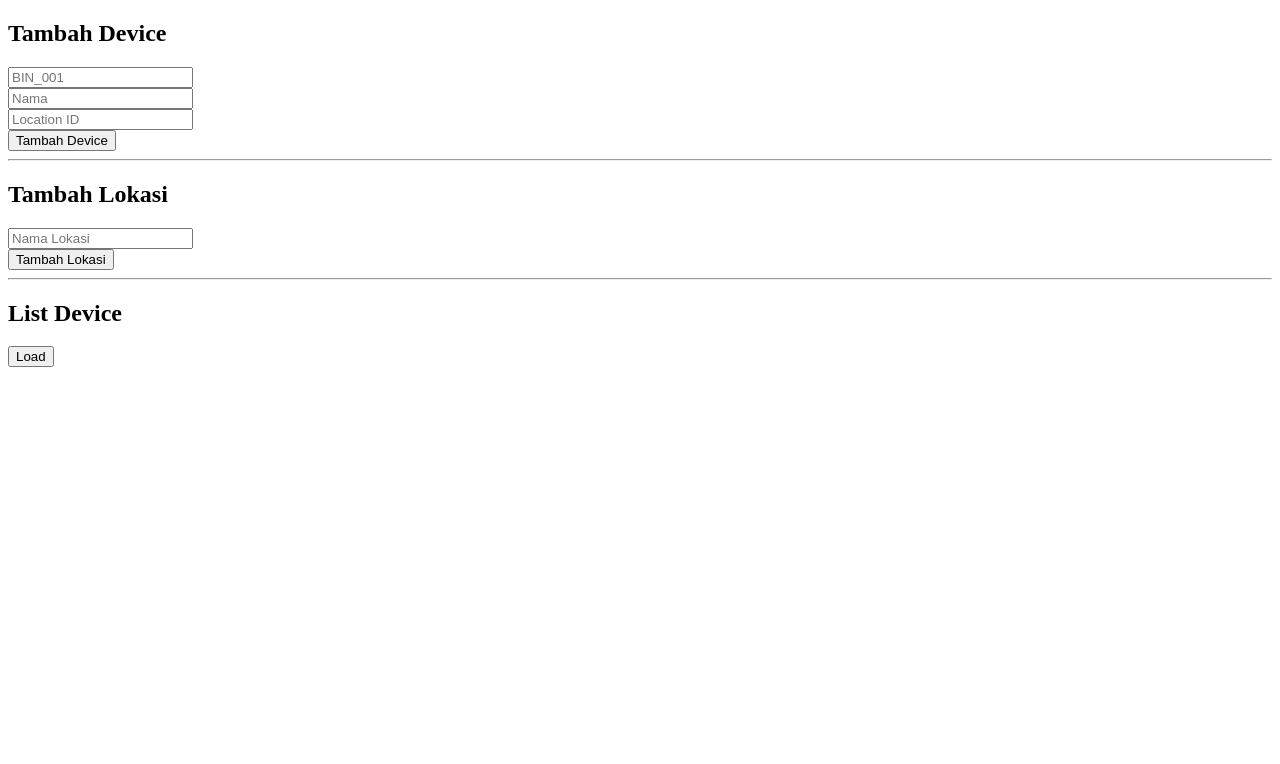
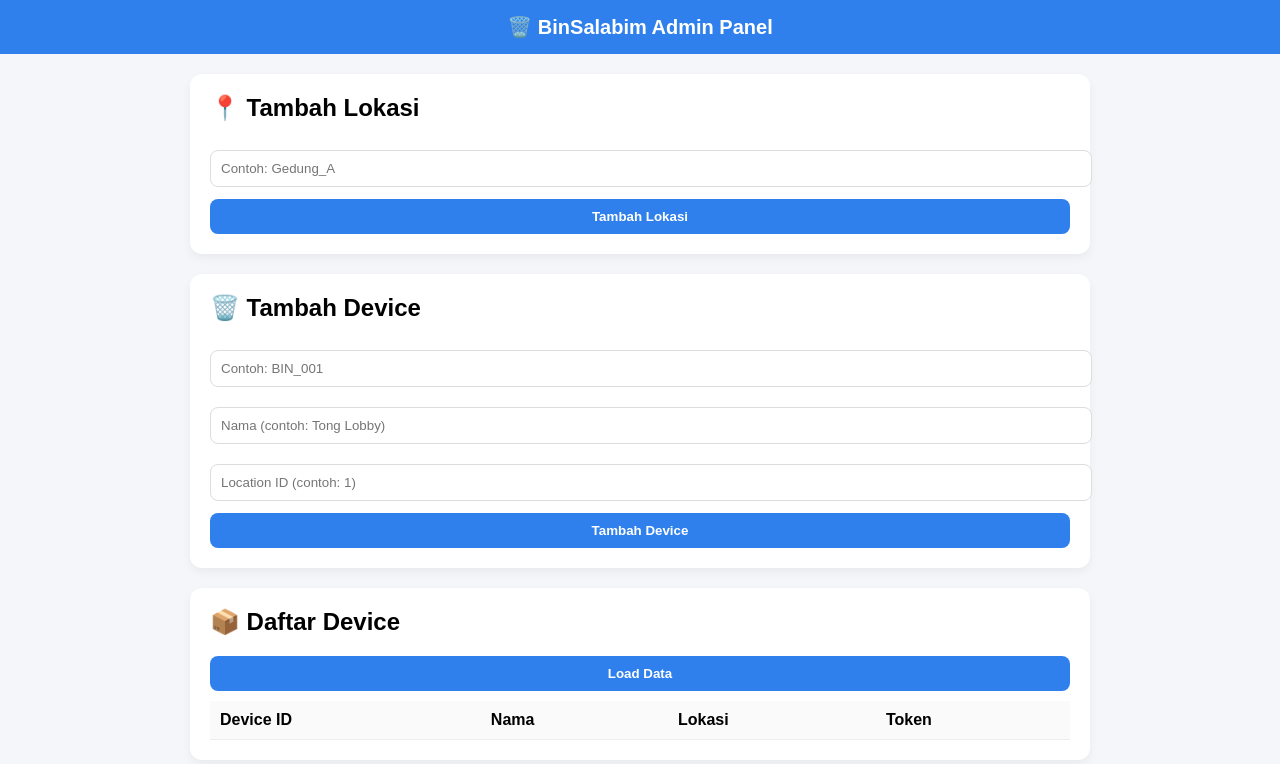
Before and after one commit to zakruzz/binsalabim, a website: page admin.html in a window 1280 px wide. Drawn offline with Linux system fonts and the light colour scheme.

Commit message:
rubah lagi di admin.html

```diff
--- a/admin.html
+++ b/admin.html
@@ -1,38 +1,149 @@
 <!DOCTYPE html>
-<html>
+<html lang="id">
 <head>
+  <meta charset="UTF-8">
   <title>BinSalabim Admin</title>
+  <meta name="viewport" content="width=device-width, initial-scale=1.0">
+
+  <style>
+    body {
+      font-family: Arial, sans-serif;
+      background: #f4f6f9;
+      margin: 0;
+      padding: 0;
+    }
+
+    header {
+      background: #2f80ed;
+      color: white;
+      padding: 15px;
+      text-align: center;
+      font-size: 20px;
+      font-weight: bold;
+    }
+
+    .container {
+      max-width: 900px;
+      margin: auto;
+      padding: 20px;
+    }
+
+    .card {
+      background: white;
+      padding: 20px;
+      margin-bottom: 20px;
+      border-radius: 12px;
+      box-shadow: 0 4px 10px rgba(0,0,0,0.05);
+    }
+
+    h2 {
+      margin-top: 0;
+    }
+
+    input {
+      width: 100%;
+      padding: 10px;
+      margin-top: 8px;
+      margin-bottom: 12px;
+      border-radius: 8px;
+      border: 1px solid #ddd;
+    }
+
+    button {
+      background: #2f80ed;
+      color: white;
+      border: none;
+      padding: 10px;
+      border-radius: 8px;
+      cursor: pointer;
+      width: 100%;
+      font-weight: bold;
+    }
+
+    button:hover {
+      background: #1366d6;
+    }
+
+    table {
+      width: 100%;
+      border-collapse: collapse;
+      margin-top: 10px;
+    }
+
+    th, td {
+      padding: 10px;
+      border-bottom: 1px solid #eee;
+      text-align: left;
+    }
+
+    th {
+      background: #fafafa;
+    }
+
+    .token {
+      font-size: 12px;
+      color: gray;
+    }
+
+    @media(max-width:600px) {
+      .container {
+        padding: 10px;
+      }
+    }
+  </style>
 </head>
+
 <body>
 
-<h2>Tambah Device</h2>
+<header>
+  🗑️ BinSalabim Admin Panel
+</header>
 
-<input id="device_id" placeholder="BIN_001"><br>
-<input id="name" placeholder="Nama"><br>
-<input id="location_id" placeholder="Location ID"><br>
+<div class="container">
 
-<button onclick="addDevice()">Tambah Device</button>
+  <!-- Tambah Lokasi -->
+  <div class="card">
+    <h2>📍 Tambah Lokasi</h2>
+    <input id="loc_name" placeholder="Contoh: Gedung_A">
+    <button onclick="addLocation()">Tambah Lokasi</button>
+  </div>
 
-<hr>
+  <!-- Tambah Device -->
+  <div class="card">
+    <h2>🗑️ Tambah Device</h2>
+    <input id="device_id" placeholder="Contoh: BIN_001">
+    <input id="name" placeholder="Nama (contoh: Tong Lobby)">
+    <input id="location_id" placeholder="Location ID (contoh: 1)">
+    <button onclick="addDevice()">Tambah Device</button>
+  </div>
 
-<h2>Tambah Lokasi</h2>
+  <!-- List Device -->
+  <div class="card">
+    <h2>📦 Daftar Device</h2>
+    <button onclick="loadDevices()">Load Data</button>
 
-<input id="loc_name" placeholder="Nama Lokasi"><br>
-<button onclick="addLocation()">Tambah Lokasi</button>
+    <table>
+      <thead>
+        <tr>
+          <th>Device ID</th>
+          <th>Nama</th>
+          <th>Lokasi</th>
+          <th>Token</th>
+        </tr>
+      </thead>
+      <tbody id="deviceTable"></tbody>
+    </table>
+  </div>
 
-<hr>
-
-<h2>List Device</h2>
-<button onclick="loadDevices()">Load</button>
-
-<pre id="output"></pre>
+</div>
 
 <script>
 const API = "https://binsalabim.onrender.com";
 const KEY = "12345";
 
+// ➕ Tambah Device
 async function addDevice() {
-  await fetch(API + "/device", {
+  const res = await fetch(API + "/device", {
     method: "POST",
     headers: {
       "Content-Type": "application/json",
@@ -45,9 +156,10 @@ async function addDevice() {
     })
   });
 
-  alert("Device ditambahkan!");
+  alert("✅ Device berhasil ditambahkan!");
 }
 
+// ➕ Tambah Lokasi
 async function addLocation() {
   await fetch(API + "/location", {
     method: "POST",
@@ -60,16 +172,30 @@ async function addLocation() {
     })
   });
 
-  alert("Lokasi ditambahkan!");
+  alert("📍 Lokasi berhasil ditambahkan!");
 }
 
+// 📋 Load Device
 async function loadDevices() {
   const res = await fetch(API + "/devices", {
     headers: { "x-api-key": KEY }
   });
 
   const data = await res.json();
-  output.innerText = JSON.stringify(data, null, 2);
+
+  const table = document.getElementById("deviceTable");
+  table.innerHTML = "";
+
+  data.forEach(d => {
+    table.innerHTML += `
+      <tr>
+        <td>${d.device_id}</td>
+        <td>${d.name}</td>
+        <td>${d.location_id}</td>
+        <td class="token">${d.owner_token}</td>
+      </tr>
+    `;
+  });
 }
 </script>
 
```
